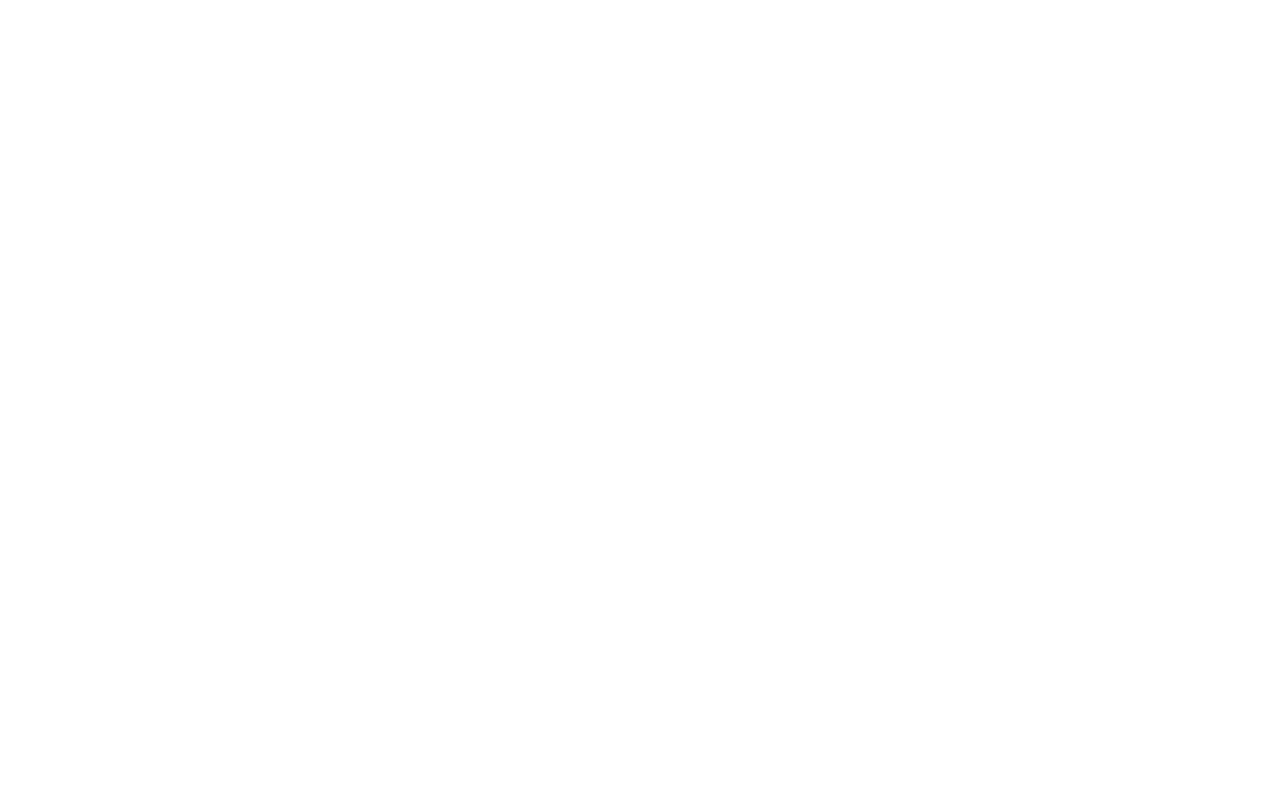
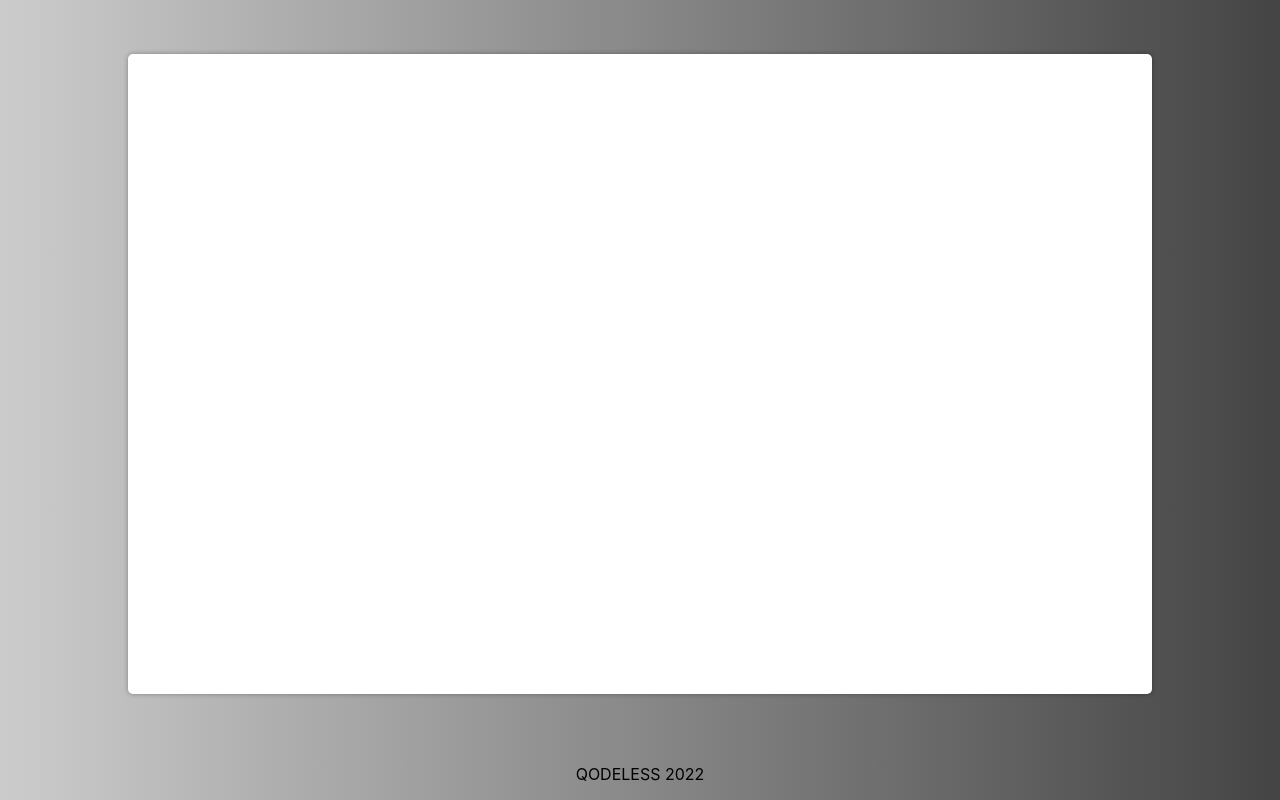
Before and after one commit to RaelZ/UbuntoWarReact, a React (Create React App) app: page /home in a window 1280 px wide. Before the commit this address had no page. Built offline with nearby package versions, Linux system fonts and the light colour scheme.

Commit message:
Criada tela de Homepage

```diff
--- a/src/PathRoutes.tsx
+++ b/src/PathRoutes.tsx
@@ -12,6 +12,7 @@ const PathRoutes: FC = () => {
       <Routes>
         <Route element={<GuestGuard />}>
           <Route path="login" element={<LoginPage />} />
+          <Route path="/home" element={<HomePage />} />
         </Route>
         <Route element={<AuthGuard />}>
           <Route path="/" element={<HomePage />} />
--- /dev/null
+++ b/src/components/home/Home.tsx
@@ -0,0 +1,47 @@
+import React from "react";
+import type { FC } from "react";
+import { Box } from "@mui/system";
+import { Grid } from "@mui/material";
+
+const Home: FC = () => {
+  return (
+    <Box
+      display="flex"
+      alignItems="center"
+      justifyContent="space-between"
+      sx={{
+        width: "100%",
+        height: "100vh",
+        backgroundImage: "linear-gradient(90deg, #ccc, #444)",
+        flexDirection: "column",
+      }}
+    >
+      <Grid />
+      <Grid
+        display="flex"
+        flexDirection="column"
+        justifyContent="center"
+        alignItems="center"
+        width="80%"
+        height="80%"
+        p={4}
+        sx={{
+          borderRadius: "5px",
+          backgroundColor: "#fff",
+          boxShadow: "0 0 5px #0000004F",
+        }}
+      ></Grid>
+      <Grid
+        width="100%"
+        display="flex"
+        justifyContent="center"
+        alignItems="center"
+        p={2}
+      >
+        QODELESS 2022
+      </Grid>
+    </Box>
+  );
+};
+
+export default Home;
--- a/src/pages/HomePage.tsx
+++ b/src/pages/HomePage.tsx
@@ -1,8 +1,7 @@
-import React from 'react';
-import type { FC } from 'react';
+import React from "react";
+import type { FC } from "react";
+import Home from "../components/home/Home";
 
-const HomePage: FC = () => {
-  return <div />;
-}
+const LoginPage: FC = () => <Home />;
 
-export default HomePage;
+export default LoginPage;
```
